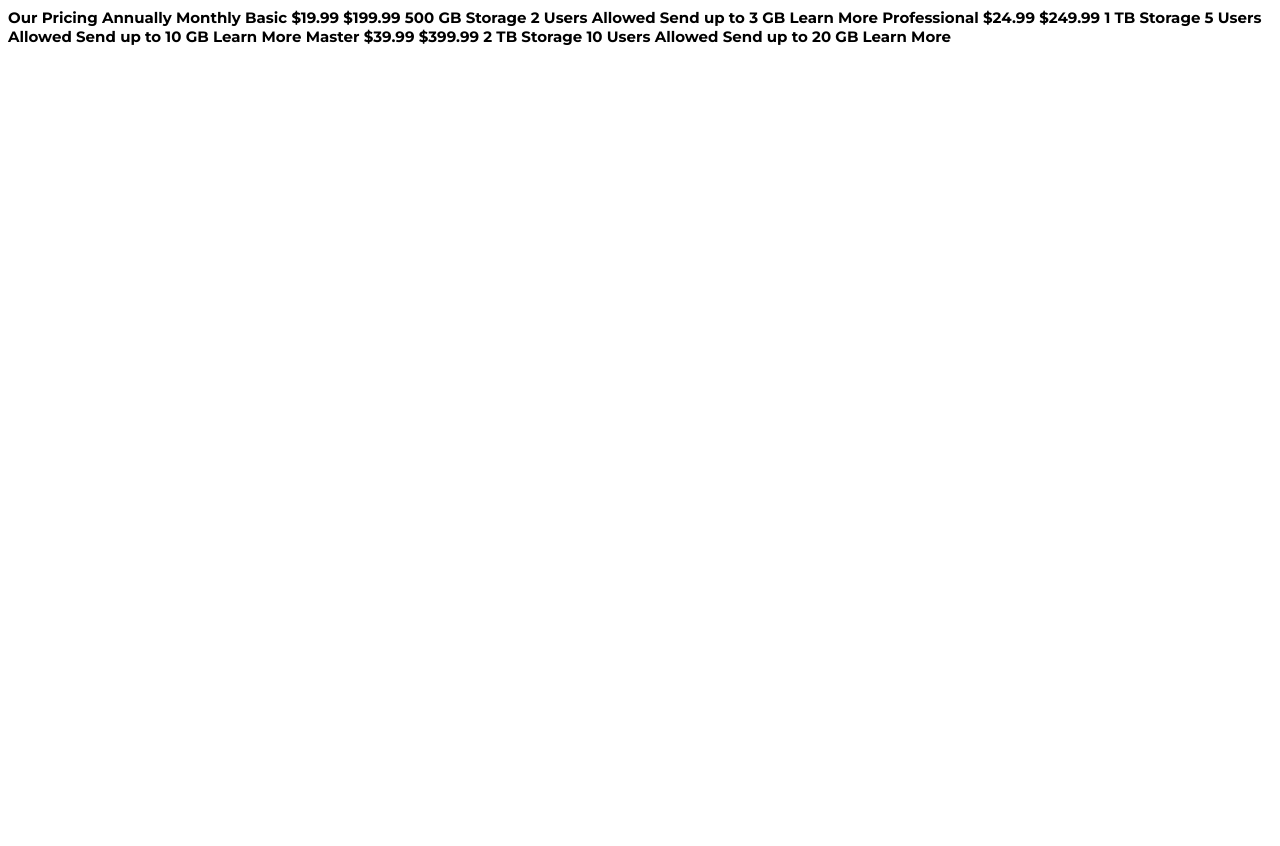
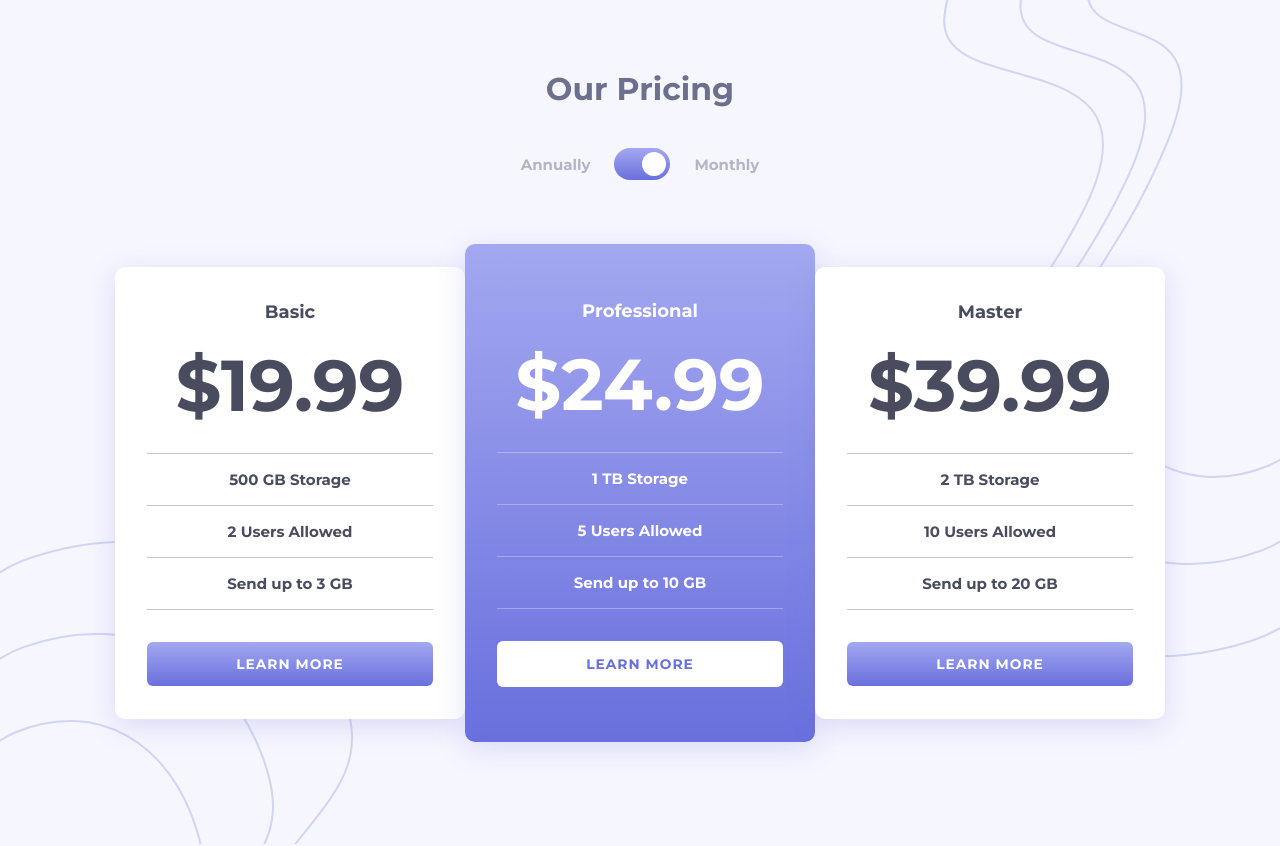
Before and after one commit to luisPolanco25/pricing-component-with-toggle, a plain HTML site: page index.html in a window 1280 px wide. Before the commit the page ends 800 px from the top, so only its background shows below. Drawn offline with Linux system fonts and the light colour scheme.

Commit message:
Main design finished

```diff
--- a/index.html
+++ b/index.html
@@ -15,40 +15,66 @@
 <body>
 
 
+  <main>
 
-  Our Pricing
-  Annually
-  Monthly
+    <div id="toggle-box">
+
+      <h1>Our Pricing</h1>
+
+      <div id="toggle">
+
+        <p>Annually</p>
+
+        <label class="switch">
+          <input type="checkbox" checked>
+          <span class="slider round"></span>
+        </label>
+
+        <p>Monthly</p>
+
+      </div>
+
+    </div>
 
 
-  <!-- <label class="switch">
-    <input type="checkbox" checked>
-    <span class="slider round"></span>
-  </label> -->
+    <div id="cards">
 
-  Basic
-  &dollar;19.99
-  &dollar;199.99
-  500 GB Storage
-  2 Users Allowed
-  Send up to 3 GB
-  Learn More
+      <div class="side-card">
+        <h2>Basic</h2>
+        <p class="price">&dollar;19.99</p>
+        <p>500 GB Storage</p>
+        <p>2 Users Allowed</p>
+        <p>Send up to 3 GB</p>
+        <button>Learn More</button>
+      </div>
 
-  Professional
-  &dollar;24.99
-  &dollar;249.99
-  1 TB Storage
-  5 Users Allowed
-  Send up to 10 GB
-  Learn More
+      <div id="middle-card">
+        <h2>Professional</h2>
+        <p class="price">&dollar;24.99</p>
+        <p>1 TB Storage</p>
+        <p>5 Users Allowed</p>
+        <p>Send up to 10 GB</p>
+        <button>Learn More</button>
+      </div>
 
-  Master
-  &dollar;39.99
-  &dollar;399.99
-  2 TB Storage
-  10 Users Allowed
-  Send up to 20 GB
-  Learn More
+      <div class="side-card">
+        <h2>Master</h2>
+        <p class="price">&dollar;39.99</p>
+        <p>2 TB Storage</p>
+        <p>10 Users Allowed</p>
+        <p>Send up to 20 GB</p>
+        <button>Learn More</button>
+      </div>
+
+    </div>
+
+  </main>
+
+  <img src="./images/bg-top.svg" id="bg-top" alt="" />
+  <img src="./images/bg-bottom.svg" id="bg-bottom" alt="" />
+
+
+
 
 </body>
 </html>
--- a/styles.css
+++ b/styles.css
@@ -1,7 +1,7 @@
 :root {
 
     /* Gradient */
-    --main-gradient: hsl(236, 72%, 79%) to hsl(237, 63%, 64%);
+    --main-gradient: linear-gradient(hsl(236, 72%, 79%), hsl(237, 63%, 64%));
 
     /* Neutral colors */
     --very-light-grayish-blue: hsl(240, 78%, 98%);
@@ -13,27 +13,72 @@
     --montserrat: 'Montserrat', sans-serif;
 }
 
+* {
+    margin: 0;
+    padding: 0;
+    box-sizing: border-box;
+}
+
 html {
     font-family: var(--montserrat);
     font-weight: 700;
     font-size: 15px;
 }
 
+body {
+    width: 100%;
+    min-height: 100vh;
+}
 
+main {
+    display: flex;
+    flex-direction: column;
+    background-color: var(--very-light-grayish-blue);
+    padding-bottom: 104px;
+    overflow: hidden;
+}
 
+#toggle-box {
+    display: flex;
+    flex-direction: column;
+    align-items: center;
+    padding-top: 70px;
+    margin-bottom: 64px;
+    z-index: 1;
+}
+
+#toggle-box h1 {
+    color: var(--grayish-blue);
+    font-size: 2.1rem;
+    margin-bottom: 40px;
+}
+
+#toggle-box #toggle {
+    display: flex;
+    align-items: center;
+    justify-content: space-between;
+}
+
+#toggle p {
+    color: var(--light-grayish-blue);
+}
+
+.switch {
+    width: 56px;
+    height: 32px;
+    margin: 0 24px;
+}
 
 .switch input {
     opacity: 0;
     width: 0;
     height: 0;
-  }
+}
 
 .slider {
     position: absolute;
     cursor: pointer;
-    top: 20px;
-    left: 20px;
-    background-color: #ccc;
+    background: var(--main-gradient);
     -webkit-transition: .4s;
     transition: .4s;
     width: 56px;
@@ -47,13 +92,13 @@ html {
     width: 24px;
     left: 4px;
     bottom: 4px;
-    background-color: white;
+    background-color: #fff;
     -webkit-transition: .4s;
     transition: .4s;
 }
 
 input:checked + .slider {
-    background-color: #2196F3;
+    background: var(--main-gradient);
 }
 
 input:focus + .slider {
@@ -73,3 +118,117 @@ input:checked + .slider:before {
 .slider.round:before {
     border-radius: 50%;
 }
+
+.switch:hover {
+    opacity: 0.6;
+}
+
+#cards {
+    display: flex;
+    align-items: center;
+    justify-content: center;
+    z-index: 1;
+}
+
+#cards div {
+    width: 350px;
+    border-radius: 10px;
+    box-shadow: hsl(237, 63%, 64%, 0.2) 0px 7px 29px 0px;
+    display: flex;
+    flex-direction: column;
+    align-items: center;
+    padding: 34px 32px;
+}
+
+#cards div h2 {
+    font-size: 1.2rem;
+    margin-bottom: 18px;
+}
+
+#cards .price {
+    font-size: 4.8rem;
+    padding: 0 0 24px 0;
+}
+
+#cards div p {
+    width: 100%;
+    text-align: center;
+    padding: 16px 0;
+}
+
+#cards button {
+    margin-top: 32px;
+    font-family: var(--montserrat);
+    font-size: 0.92rem;
+    text-transform: uppercase;
+    letter-spacing: 1px;
+    padding: 0.92rem;
+    width: 100%;
+    border: none;
+    outline: none;
+    border-radius: 6px;
+    cursor: pointer;
+    transition: all 300ms ease-in-out;
+}
+
+.side-card {
+    height: 452px;
+    background-color: #fff;
+    color: var(--dark-grayish-blue);
+}
+
+.side-card p {
+    border-bottom: 1px solid hsl(232, 13%, 33%, 0.3);
+}
+
+.side-card button {
+    background: var(--main-gradient);
+    color: #fff;
+}
+
+.side-card button:hover {
+    background: transparent;
+    color: hsl(237, 63%, 64%);
+    border: 1px solid hsl(237, 63%, 64%) !important;
+}
+
+#middle-card {
+    height: 498px;
+    background: var(--main-gradient);
+    color: #fff;
+    padding-top: 56px !important;
+}
+
+#middle-card button {
+    background: #fff;
+    color: hsl(237, 63%, 64%);
+    border: 1px solid transparent;
+}
+
+#middle-card button:hover {
+    background: transparent;
+    color: #fff;
+    border: 1px solid #fff;
+}
+
+#middle-card p {
+    border-bottom: 1px solid rgba(255, 255, 255, 0.3);
+}
+
+#bg-top {
+    width: 375px;
+    height: 658px;
+    position: fixed;
+    top: 0px;
+    right: -26px;
+    z-index: 0;
+}
+
+#bg-bottom {
+    width: 353px;
+    height: 304px;
+    position: fixed;
+    bottom: -44px;
+    left: 0;
+    z-index: 0;
+}
```
Also changed, not shown: 1 other file.
